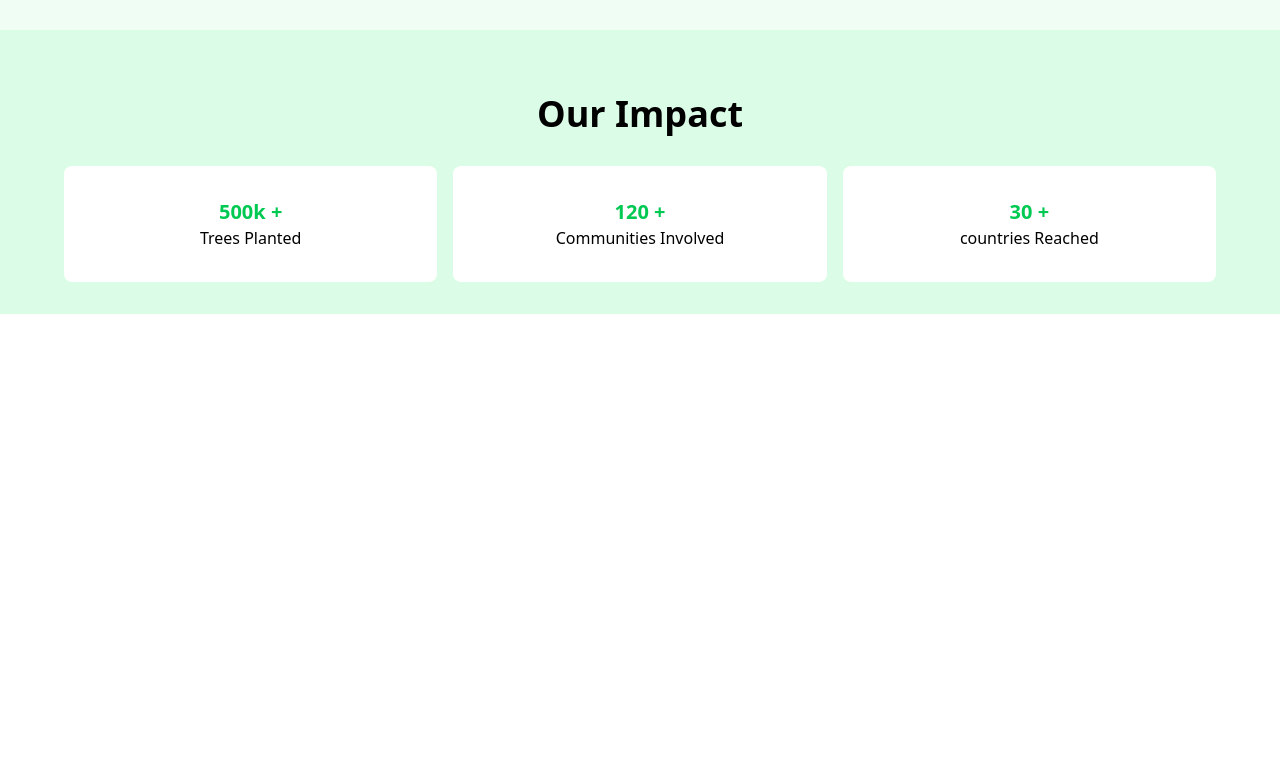
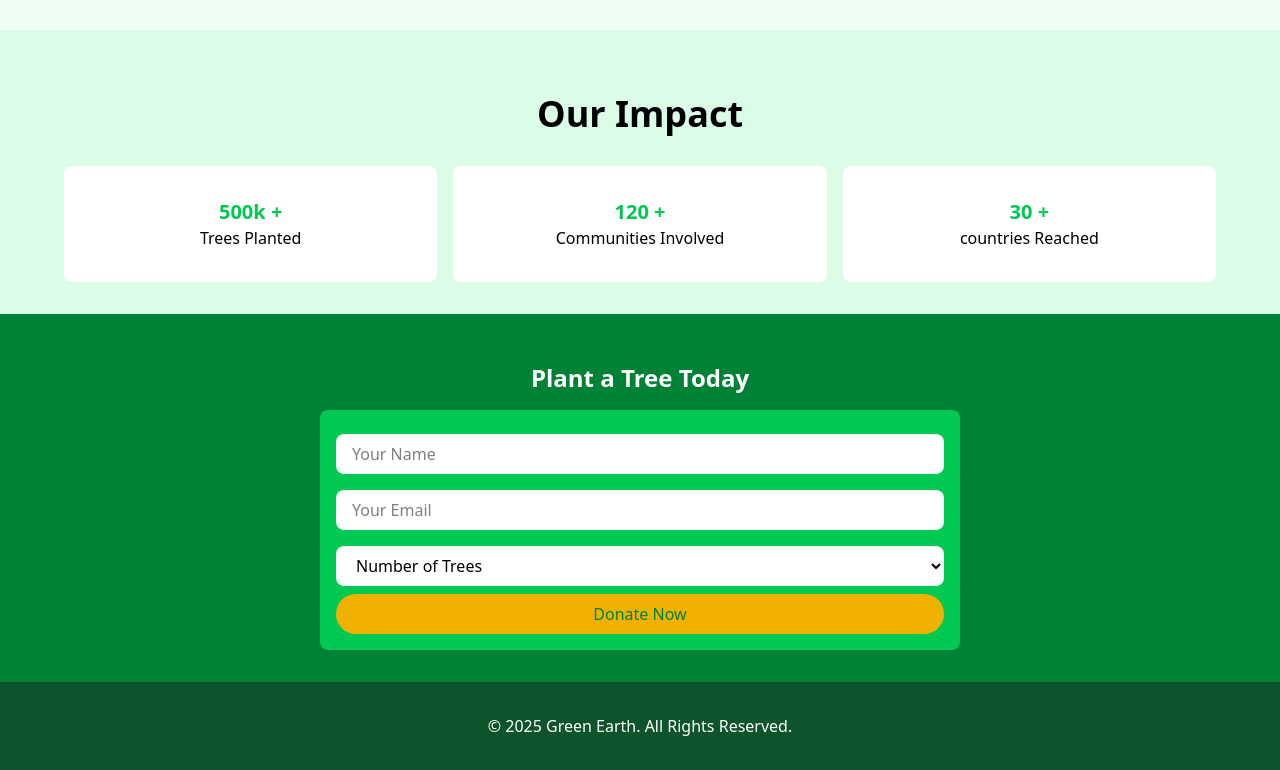
Before and after one commit to farahanch/green-earth, a plain HTML site: page index.html in a window 1280 px wide. Shown: the part 1285-2055 px from the top of the page. Before the commit the page ends 1599 px from the top, so only its background shows below. Drawn offline with nearby package versions, Linux system fonts and the light colour scheme; a script that the page names is missing.

Commit message:
plant tree, footer done

```diff
--- a/index.html
+++ b/index.html
@@ -97,6 +97,27 @@
         </div>
     </div>
 
+    <!--plantt tree-->
+    <div class="bg-green-700 py-8 items-center">
+        <h3 class="text-2xl font-semibold py-4 text-center text-white">Plant a Tree Today</h3>
+        <div class="bg-green-500 flex flex-col items-center p-4 rounded-lg w-1/2 mx-auto">
+            <input type="text" class="px-4 py-2 my-2 bg-white rounded-lg w-full" placeholder="Your Name">
+            <input type="email" class="px-4 py-2 my-2 bg-white rounded-lg w-full" placeholder="Your Email">
+            <select class="px-4 py-2 my-2 bg-white rounded-lg w-full">
+                <option value="">Number of Trees</option>
+                <option value="1">1</option>
+                <option value="2">2</option>
+                <option value="3">3</option>
+            </select>
+            <button class="bg-yellow-500 text-green-700 px-4 py-2 rounded-full w-full">Donate Now</button>
+        </div>
+    </div>
+
+    <!--footer-->
+    <div class="bg-green-900 py-8">
+        <p class="text-white text-center">© 2025 Green Earth. All Rights Reserved.</p>
+    </div>
+
 
 
 
```
